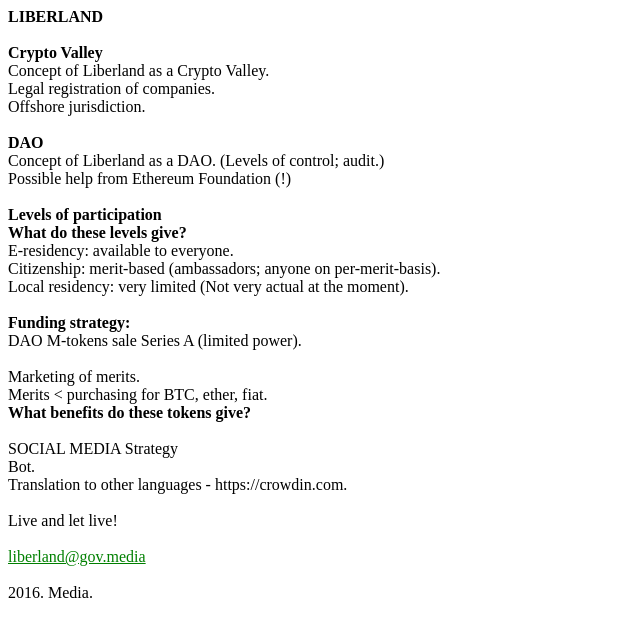
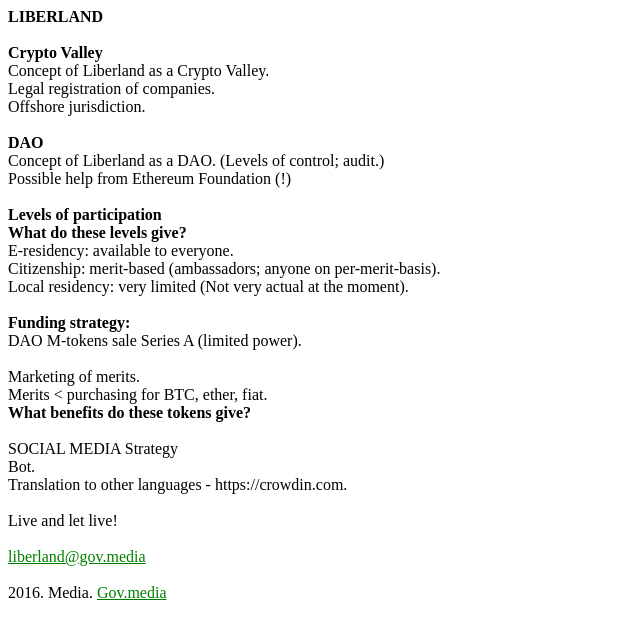
Before and after one commit to GovMedia/govmedia.github.io, a plain HTML site: page liberland.html in a window 1280 px wide. Shown: the whole page, without its empty margins (0-640 px from the left). Drawn offline with Linux system fonts and the light colour scheme.

Commit message:
Update liberland.html

```diff
--- a/liberland.html
+++ b/liberland.html
@@ -32,4 +32,4 @@ Live and let live!<br><br>
 
 <a href="mailto:liberland@gov.media">liberland@gov.media</a><br><br>
 
-2016. Media.
+2016. Media. <a href="index">Gov.media</a>
```
